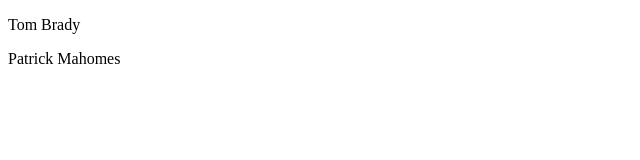
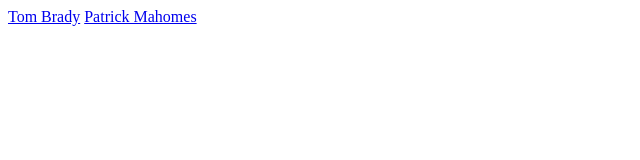
Before and after one commit to Niki-Sal/superbowl-quarterbacks, a website: page views/index.html in a window 1280 px wide. Shown: the whole page, without its empty margins (0-640 px from the left). Drawn offline with Linux system fonts and the light colour scheme.

Commit message:
index.html edit

```diff
--- a/views/index.html
+++ b/views/index.html
@@ -7,8 +7,8 @@
 </head>
 <body>
     <div>
-        <p>Tom Brady</p>
-        <p>Patrick Mahomes</p>
+        <a href="/tom">Tom Brady</a>
+        <a href="/patrick">Patrick Mahomes</a>
     </div>
 
 </body>
```
